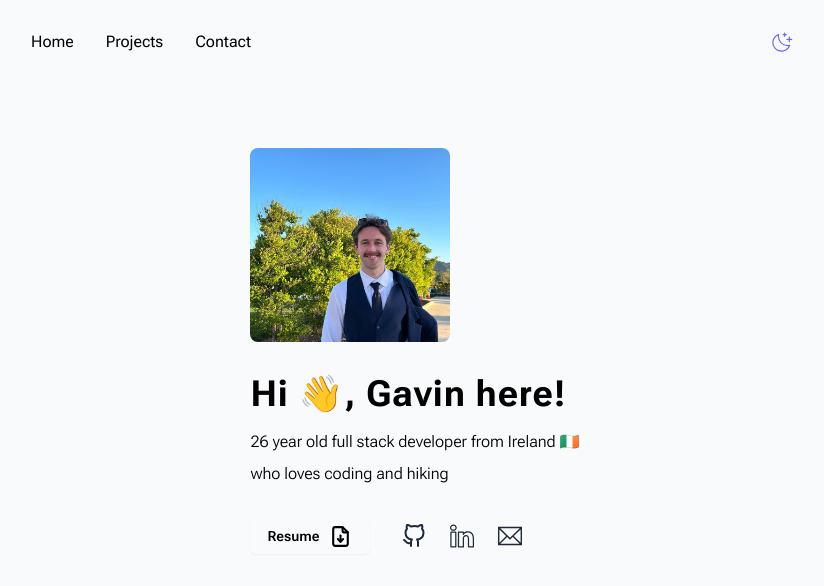
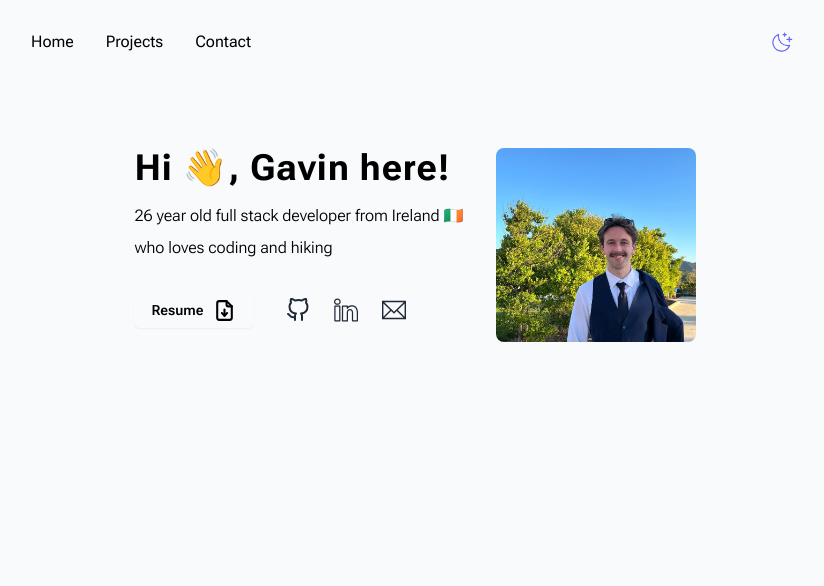
Before and after one commit to GavPri/gavprior, a Next.js app: page / in a window 1280 px wide. Shown: the top 586 px of the page, without its empty margins (225-1049 px from the left). Built offline with nearby package versions, Linux system fonts and the light colour scheme.

Commit message:
chnage flex direction on medium screens

```diff
--- a/app/components/PersonalIntro.jsx
+++ b/app/components/PersonalIntro.jsx
@@ -9,7 +9,7 @@ import { TfiEmail } from "react-icons/tfi";
 
 const PersonalIntro = () => {
   return (
-    <section className="flex flex-col items-start mt-8 gap-8">
+    <section className="flex flex-col items-start mt-8 gap-8 md:flex-row-reverse">
       <Image
         src="/images/hero.jpg"
         alt="Profile Picture"
@@ -26,7 +26,7 @@ const PersonalIntro = () => {
           26 year old full stack developer from Ireland {"\u{1F1EE}\u{1F1EA}"}
         </p>
         <p className="text-foreground mt-2 font-light">
-        who loves coding and hiking
+          who loves coding and hiking
         </p>
         <section className="mt-8 flex items-center gap-8">
           <a href="/images/resume.pdf" download="/images/resume.pdf">
```
